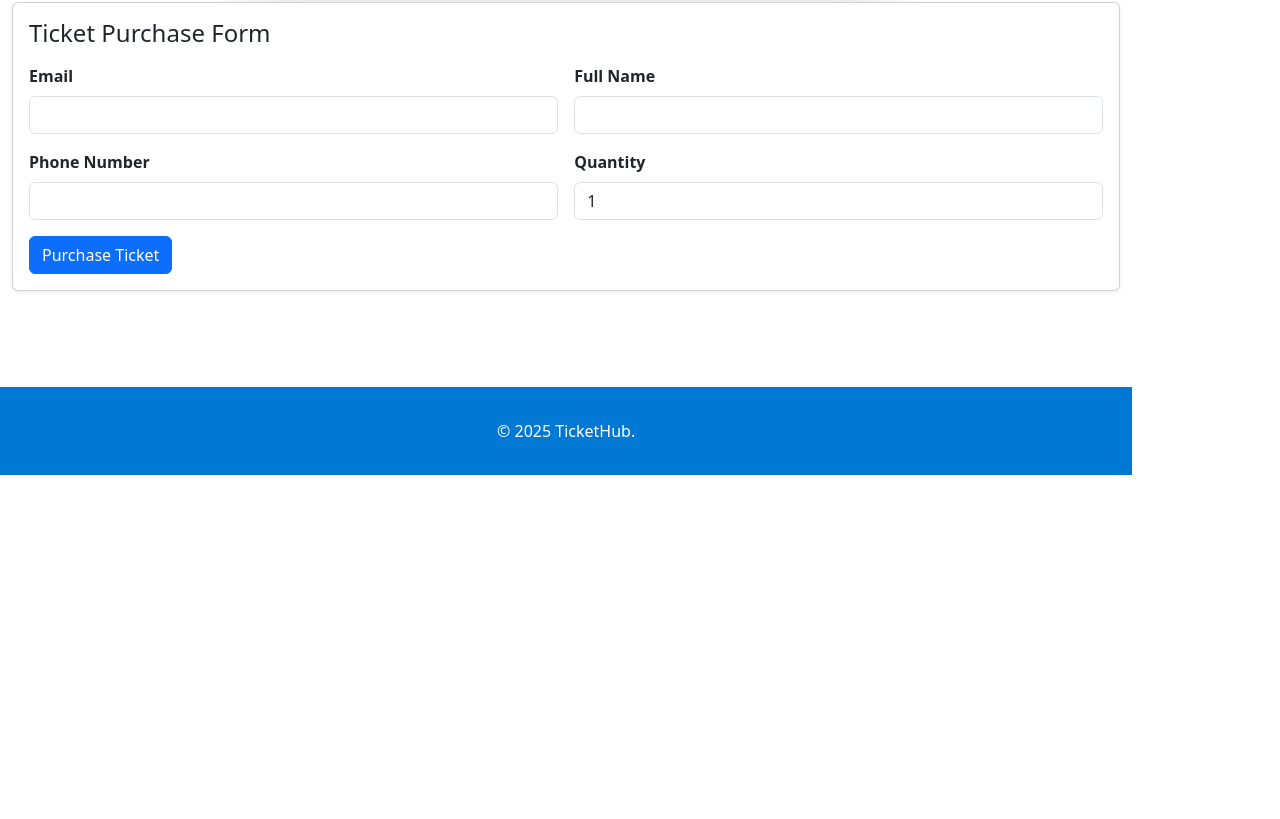
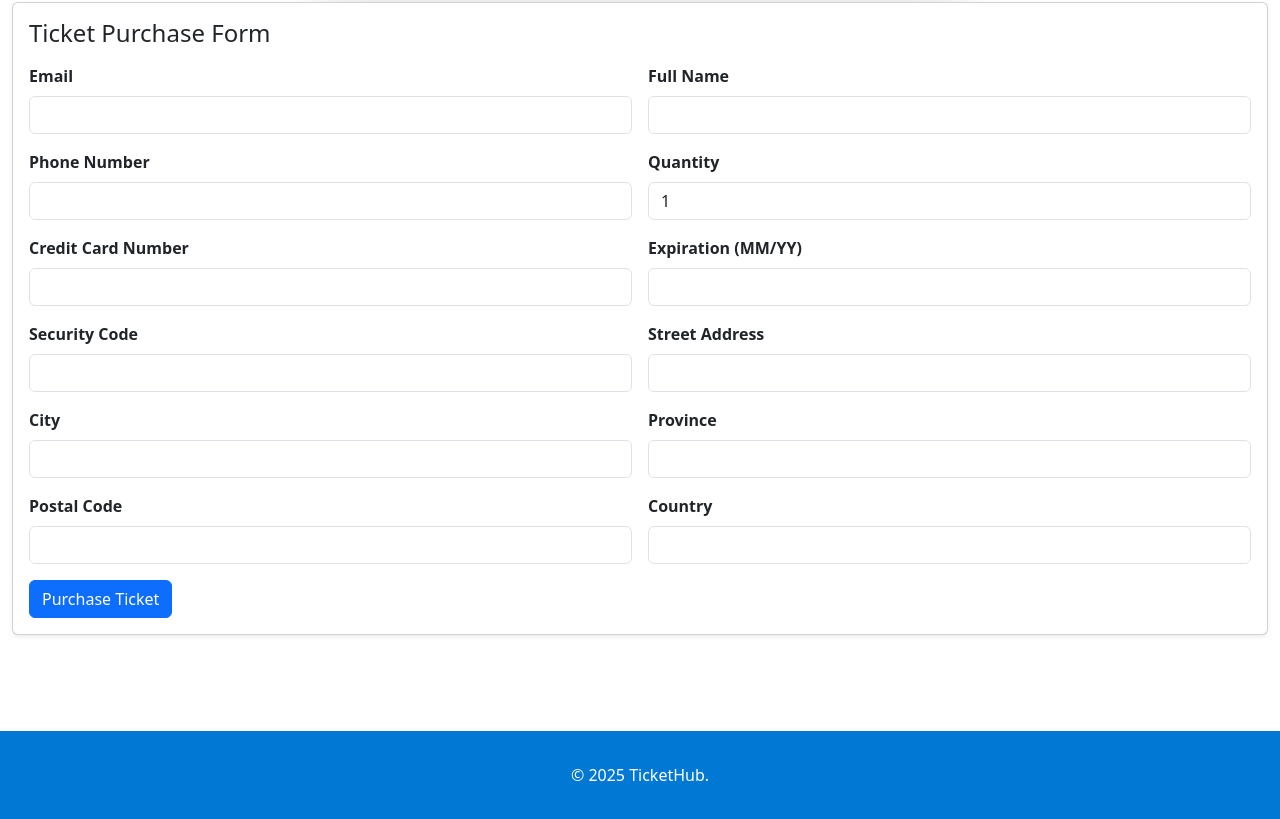
Before and after one commit to StepheninSchool/TicketHubWebApp, a React (Vite) app: page / in a window 1280 px wide. Shown: the part 700-1519 px from the top of the page. Before the commit the page ends 1175 px from the top, so only its background shows below. Built offline with nearby package versions, Linux system fonts and the light colour scheme.

Commit message:
added fields for credit card, address, full name, expiration(mm/yy), street address, province, country, postal code.

```diff
--- a/src/App.jsx
+++ b/src/App.jsx
@@ -171,13 +171,132 @@ function App () {
                   name='Quantity'
                   type='number'
                   min='1'
-                  max='4'
+                  max='10'
                   value={ticketData.Quantity}
                   onChange={handleChange}
                   required
                 />
               </div>
 
+              <div className='col-md-6'>
+                <label htmlFor='CreditCard' className='form-label'>
+                  Credit Card Number
+                </label>
+                <input
+                  className='form-control'
+                  id='CreditCard'
+                  name='CreditCard'
+                  type='text'
+                  value={ticketData.CreditCard}
+                  onChange={handleChange}
+                  required
+                />
+              </div>
+
+              <div className='col-md-6'>
+                <label htmlFor='Expiration' className='form-label'>
+                  Expiration (MM/YY)
+                </label>
+                <input
+                  className='form-control'
+                  id='Expiration'
+                  name='Expiration'
+                  type='text'
+                  value={ticketData.Expiration}
+                  onChange={handleChange}
+                  required
+                />
+              </div>
+
+              <div className='col-md-6'>
+                <label htmlFor='SecurityCode' className='form-label'>
+                  Security Code
+                </label>
+                <input
+                  className='form-control'
+                  id='SecurityCode'
+                  name='SecurityCode'
+                  type='text'
+                  value={ticketData.SecurityCode}
+                  onChange={handleChange}
+                  required
+                />
+              </div>
+
+              <div className='col-md-6'>
+                <label htmlFor='Address' className='form-label'>
+                  Street Address
+                </label>
+                <input
+                  className='form-control'
+                  id='Address'
+                  name='Address'
+                  type='text'
+                  value={ticketData.Address}
+                  onChange={handleChange}
+                  required
+                />
+              </div>
+
+              <div className='col-md-6'>
+                <label htmlFor='City' className='form-label'>
+                  City
+                </label>
+                <input
+                  className='form-control'
+                  id='City'
+                  name='City'
+                  type='text'
+                  value={ticketData.City}
+                  onChange={handleChange}
+                  required
+                />
+              </div>
+
+              <div className='col-md-6'>
+                <label htmlFor='Province' className='form-label'>
+                  Province
+                </label>
+                <input
+                  className='form-control'
+                  id='Province'
+                  name='Province'
+                  type='text'
+                  value={ticketData.Province}
+                  onChange={handleChange}
+                  required
+                />
+              </div>
+
+              <div className='col-md-6'>
+                <label htmlFor='PostalCode' className='form-label'>
+                  Postal Code
+                </label>
+                <input
+                  className='form-control'
+                  id='PostalCode'
+                  name='PostalCode'
+                  type='text'
+                  value={ticketData.PostalCode}
+                  onChange={handleChange}
+                  required
+                />
+              </div>
+
+              <div className='col-md-6'>
+                <label htmlFor='Country' className='form-label'>
+                  Country
+                </label>
+                <input
+                  className='form-control'
+                  id='Country'
+                  name='Country'
+                  type='text'
+                  value={ticketData.Country}
+                  onChange={handleChange}
+                  required
+                />
+              </div>
 
               <div className='col-12 mt-3'>
                 <button type='submit' className='btn btn-primary'>
```
